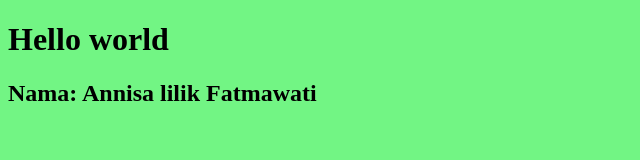
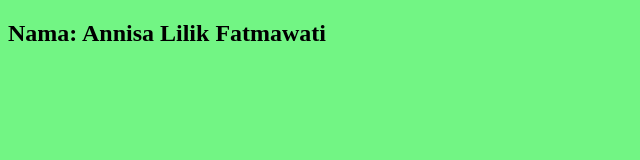
Before and after one commit to nicoleflcy/repo-annis, a plain HTML site: page index.html in a window 1280 px wide. Shown: the whole page, without its empty margins (0-640 px from the left). Drawn offline with Linux system fonts and the light colour scheme.

Commit message:
hps hello world

```diff
--- a/index.html
+++ b/index.html
@@ -7,7 +7,6 @@
     <link rel="stylesheet" href="style.css">
 </head>
 <body>
-    <h1>Hello world</h1>
-    <h2>Nama: Annisa lilik Fatmawati</h2>
+    <h2>Nama: Annisa Lilik Fatmawati</h2>
 </body>
 </html>
```
